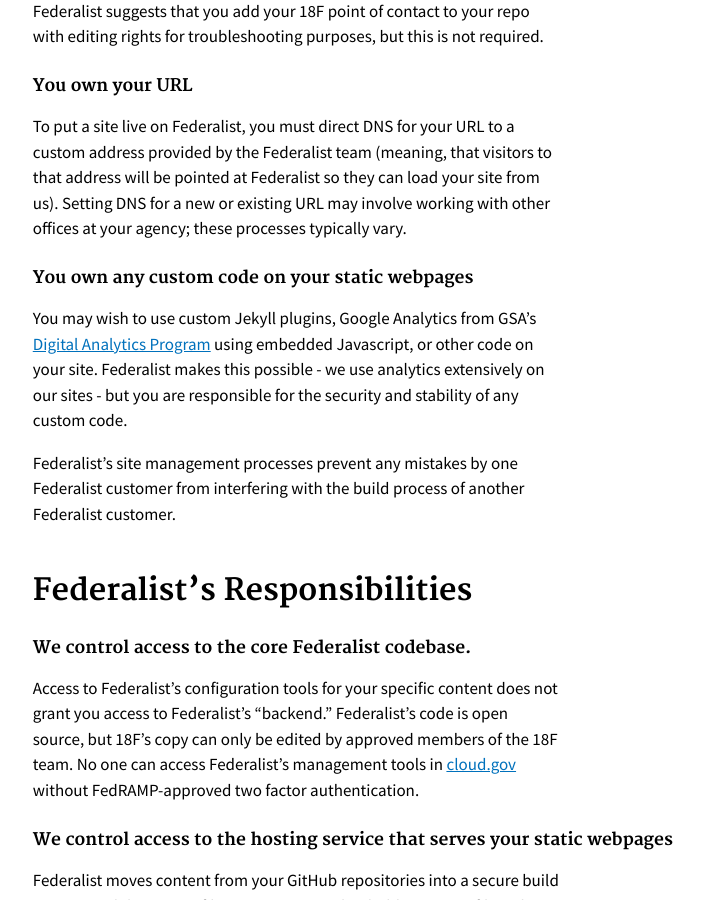
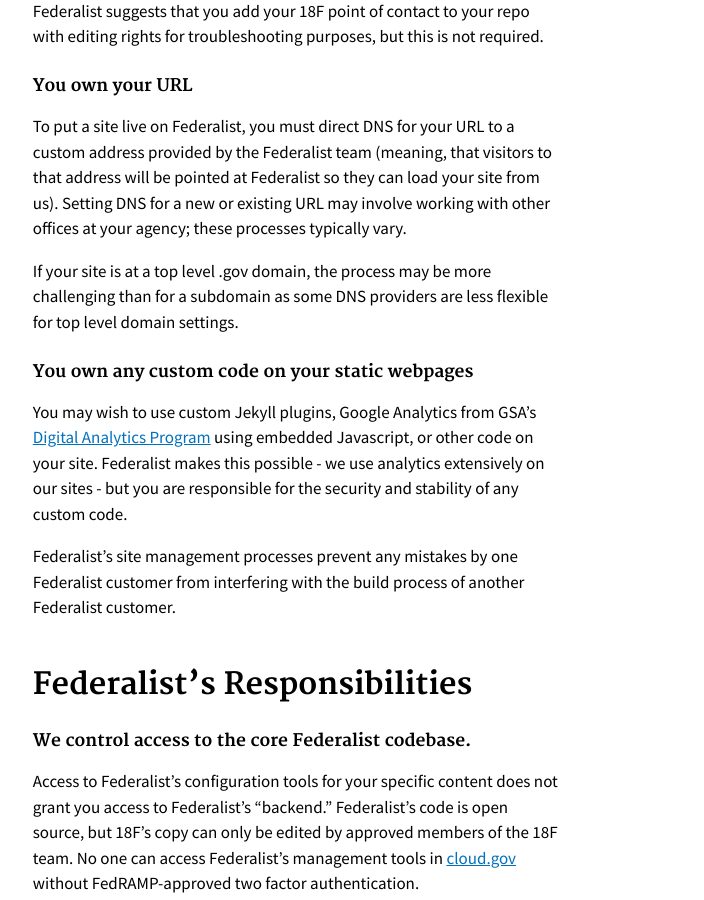
Before and after one commit to Macy-FK/federaliste, a Jekyll site: the page built from pages/using-federalist/customer-responsibilities.md, in a window 1280 px wide and 900 px high, scrolled down 1252 px. Shown: the whole window, without its empty margins (368-1072 px from the left). Built offline with Jekyll 4.4.1, drawn with Linux system fonts in a browser that asks for light colours; Markdown is read by kramdown in place of the engine named in the settings.

Commit message:
Update customer-responsibilities.md

```diff
--- a/pages/using-federalist/customer-responsibilities.md
+++ b/pages/using-federalist/customer-responsibilities.md
@@ -25,6 +25,8 @@ Federalist suggests that you add your 18F point of contact to your repo with edi
 
 To put a site live on Federalist, you must direct DNS for your URL to a custom address provided by the Federalist team (meaning, that visitors to that address will be pointed at Federalist so they can load your site from us). Setting DNS for a new or existing URL may involve working with other offices at your agency; these processes typically vary.
 
+If your site is at a top level .gov domain, the process may be more challenging than for a subdomain as some DNS providers are less flexible for top level domain settings.
+
 #### You own any custom code on your static webpages
 
 You may wish to use custom Jekyll plugins, Google Analytics from GSA's [Digital Analytics Program](https://www.digitalgov.gov/services/dap/) using embedded Javascript, or other code on your site. Federalist makes this possible - we use analytics extensively on our sites - but you are responsible for the security and stability of any custom code.
```
